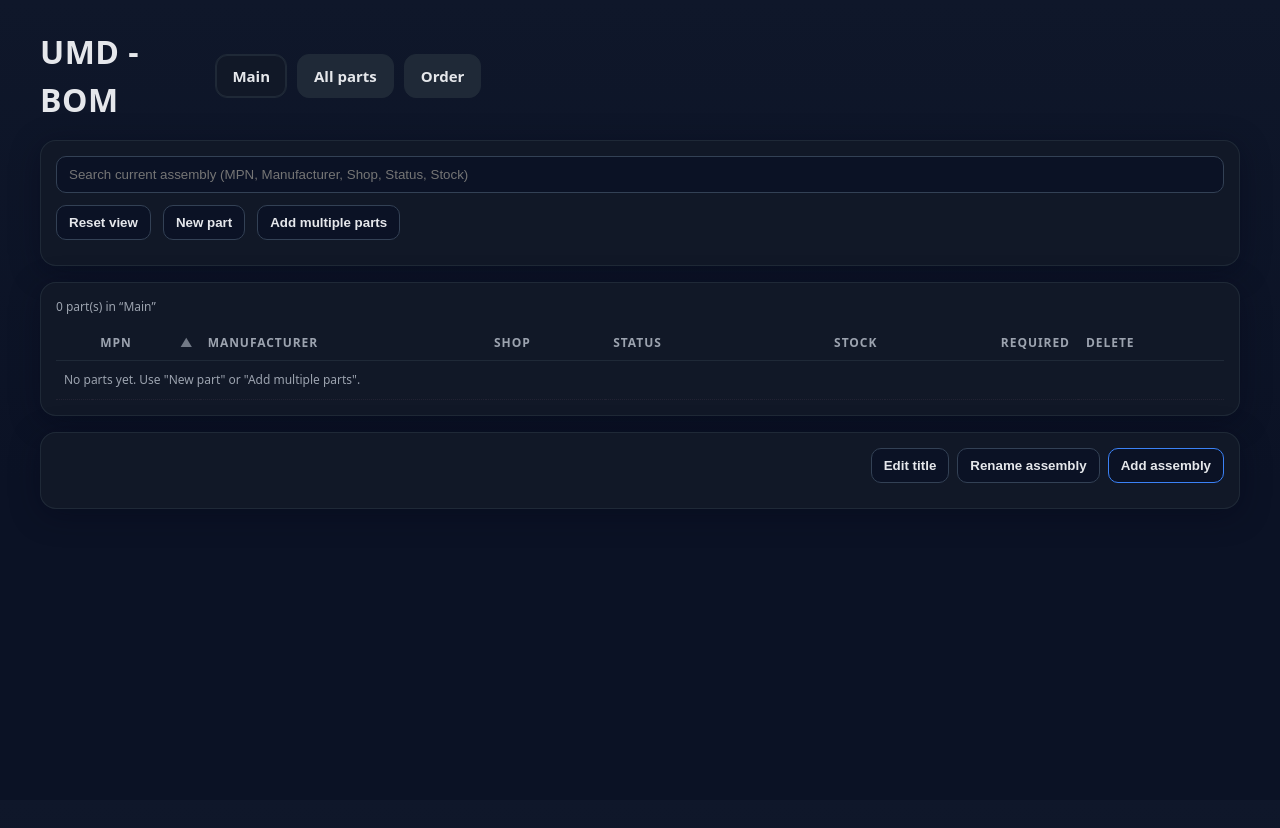
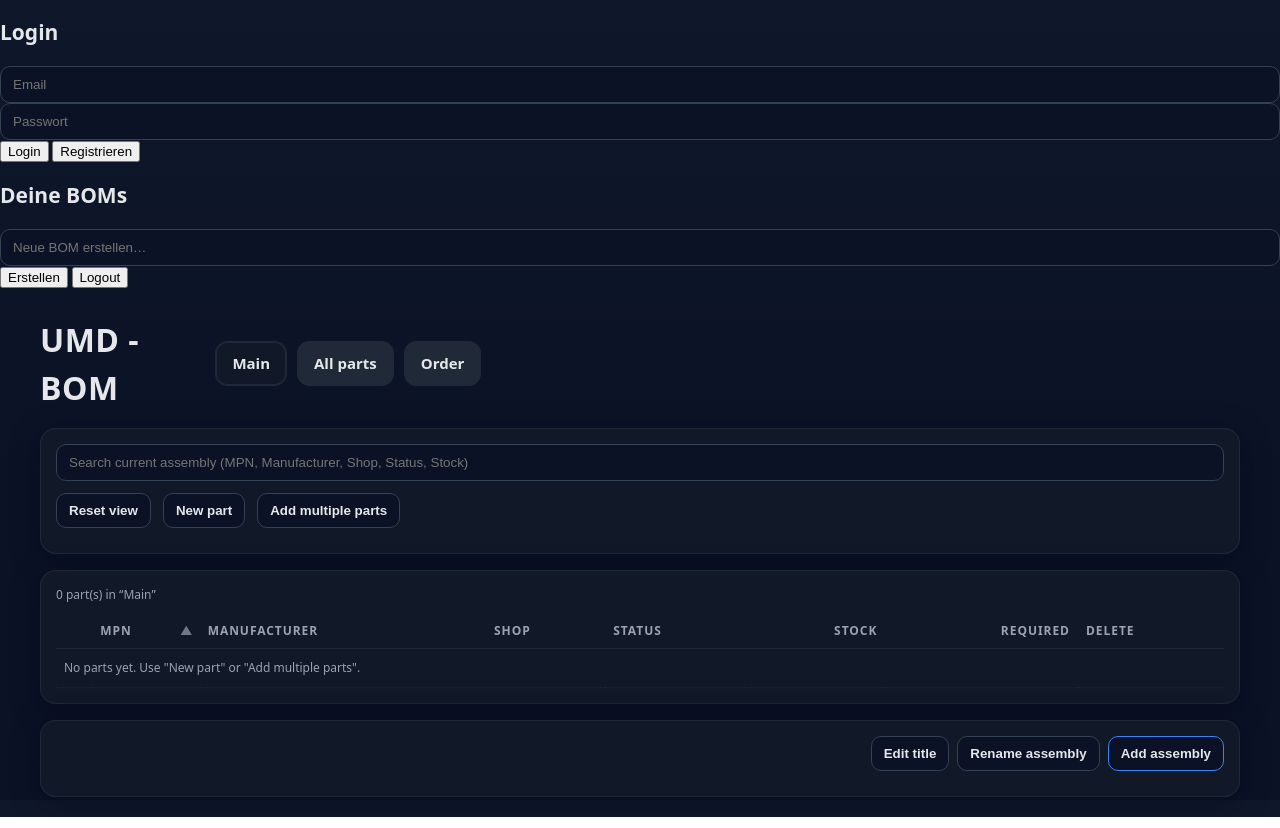
Before and after one commit to LeaJenS/umd-bom, a plain HTML site: page index.html in a window 1280 px wide. Drawn offline with Linux system fonts and the light colour scheme; a script that the page names is missing.

Commit message:
Update index.html
mit anmelden

```diff
--- a/index.html
+++ b/index.html
@@ -7,6 +7,34 @@
   <link rel="stylesheet" href="style.css" />
 </head>
 <body>
+  <!-- -------------- LOGIN SCREEN -------------- -->
+<div id="screen-login" class="screen active">
+  <div class="center-box">
+    <h2>Login</h2>
+    <input id="loginEmail" placeholder="Email" />
+    <input id="loginPassword" type="password" placeholder="Passwort" />
+    <button id="btnLogin">Login</button>
+    <button id="btnRegister">Registrieren</button>
+  </div>
+</div>
+
+<!-- -------------- WORKSPACE SCREEN -------------- -->
+<div id="screen-workspaces" class="screen">
+  <div class="center-box">
+    <h2>Deine BOMs</h2>
+    <div id="workspaceList"></div>
+
+    <input id="newWorkspaceName" placeholder="Neue BOM erstellen…" />
+    <button id="btnAddWorkspace">Erstellen</button>
+
+    <button id="btnLogout">Logout</button>
+  </div>
+</div>
+
+<!-- -------------- APP SCREEN (DEINE BOM) -------------- -->
+<div id="screen-app" class="screen">
+
+  <!-- AB HIER BEGINNT DEINE ORIGINAL HTML -->
   <div class="container">
     <div class="header">
       <h1 class="app-title" id="appTitle">UMD BOM</h1>
@@ -164,6 +192,7 @@
       </div>
     </div>
   </div>
-
-<script type="module" src="script.js"></script></body>
+</div> <!-- Ende screen-app -->
+<script type="module" src="script.js"></script>
+</body>
 </html>
```
